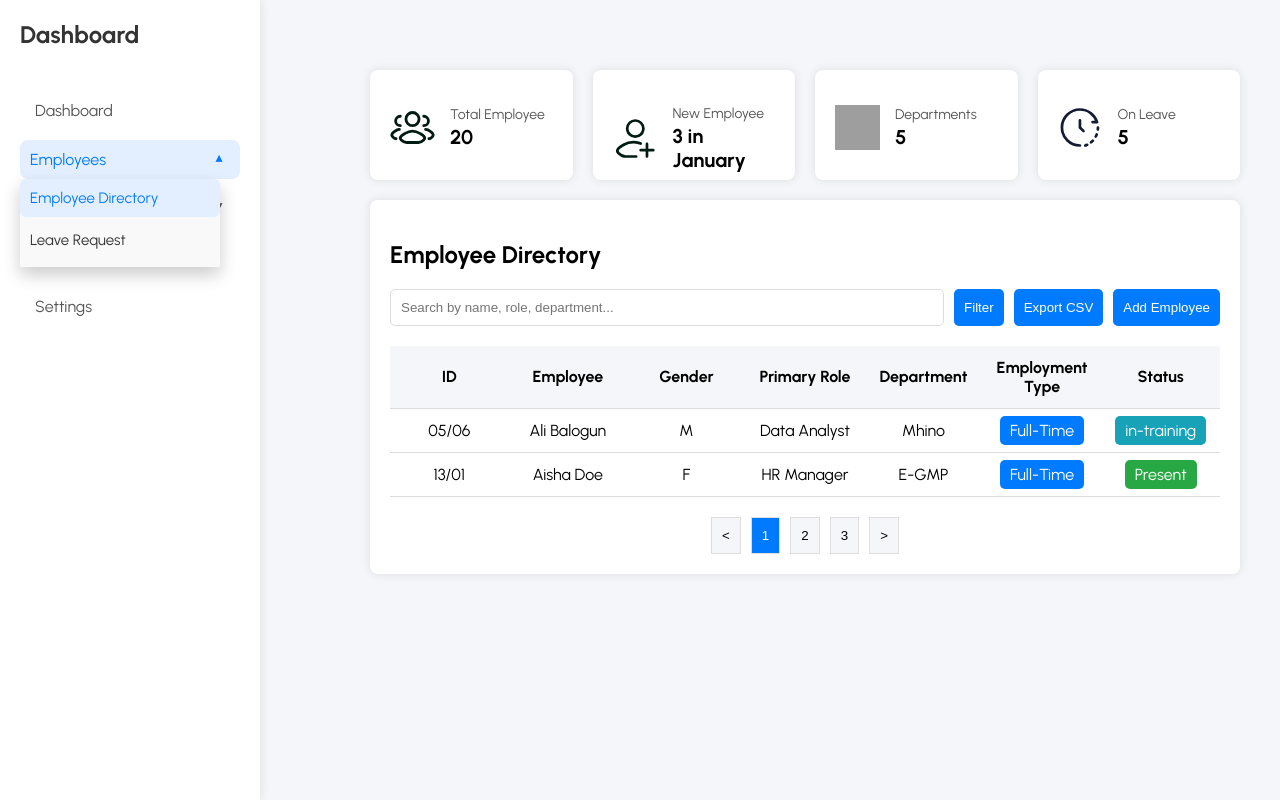
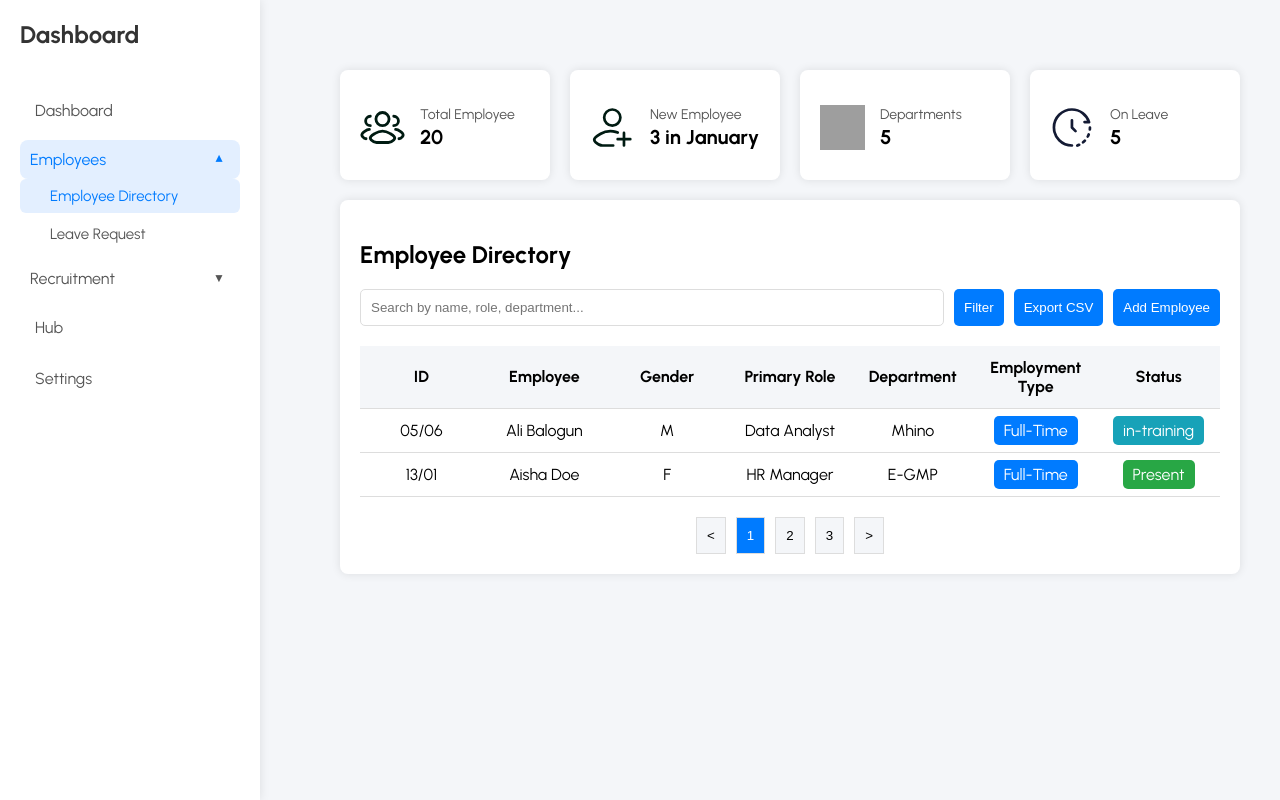
Before and after one commit to Anyaibe/NEW_HR_APP_DESIGN, a Django app: page /employee_directory/ in a window 1280 px wide. Shown: the part 122-922 px from the top of the page. Run offline with Django 5.2, Linux system fonts and the light colour scheme; some libraries are stand-ins or nearby versions; grey boxes are pictures that could not be loaded.

Commit message:
Employee and Leave Links Modification

```diff
--- a/escape/static/css/employee_directory.css
+++ b/escape/static/css/employee_directory.css
@@ -154,28 +154,7 @@
     cursor: pointer;
 }
 
-.dropdown-content {
-    display: none;
-    position: absolute;
-    background-color: #f9f9f9;
-    box-shadow: 0 8px 16px rgba(0, 0, 0, 0.2);
-    min-width: 200px;
-    z-index: 1;
-}
-
-.dropdown-content a {
-    color: #333;
-    padding: 10px;
-    text-decoration: none;
-    display: block;
-    transition: background-color 0.3s;
-}
-
-.dropdown-content a:hover {
-    background-color: #e3efff;
-}
-
-.dropdown:hover .dropdown-content {
+.dropdown:hover{
     display: block;
 }
 
@@ -624,7 +603,7 @@
 /* Center the page content within the main-content area */
 .centered-wrapper {
     max-width: 1100px;
-    margin-left: 70px;
+    margin-left: 40px;
     padding: 30px 20px;
 }
 
--- a/escape/static/css/jobs.css
+++ b/escape/static/css/jobs.css
@@ -82,7 +82,7 @@
     padding: 1em;
     background-color: #fefefe;
     border-radius: 9px;
-    margin-left: 6em;
+    margin-left: 1em;
 }
 
 /* Search bar styling */
@@ -127,7 +127,7 @@
     list-style: none;
     display: flex;
     margin-top: .5em;
-    margin-left: 370px;
+    margin-left: 28.125rem;
 }
 
 /* Location and experience buttons styling */
```
Also changed, not shown: escape/static/css/leave_directory.css (+6 -23 lines).
